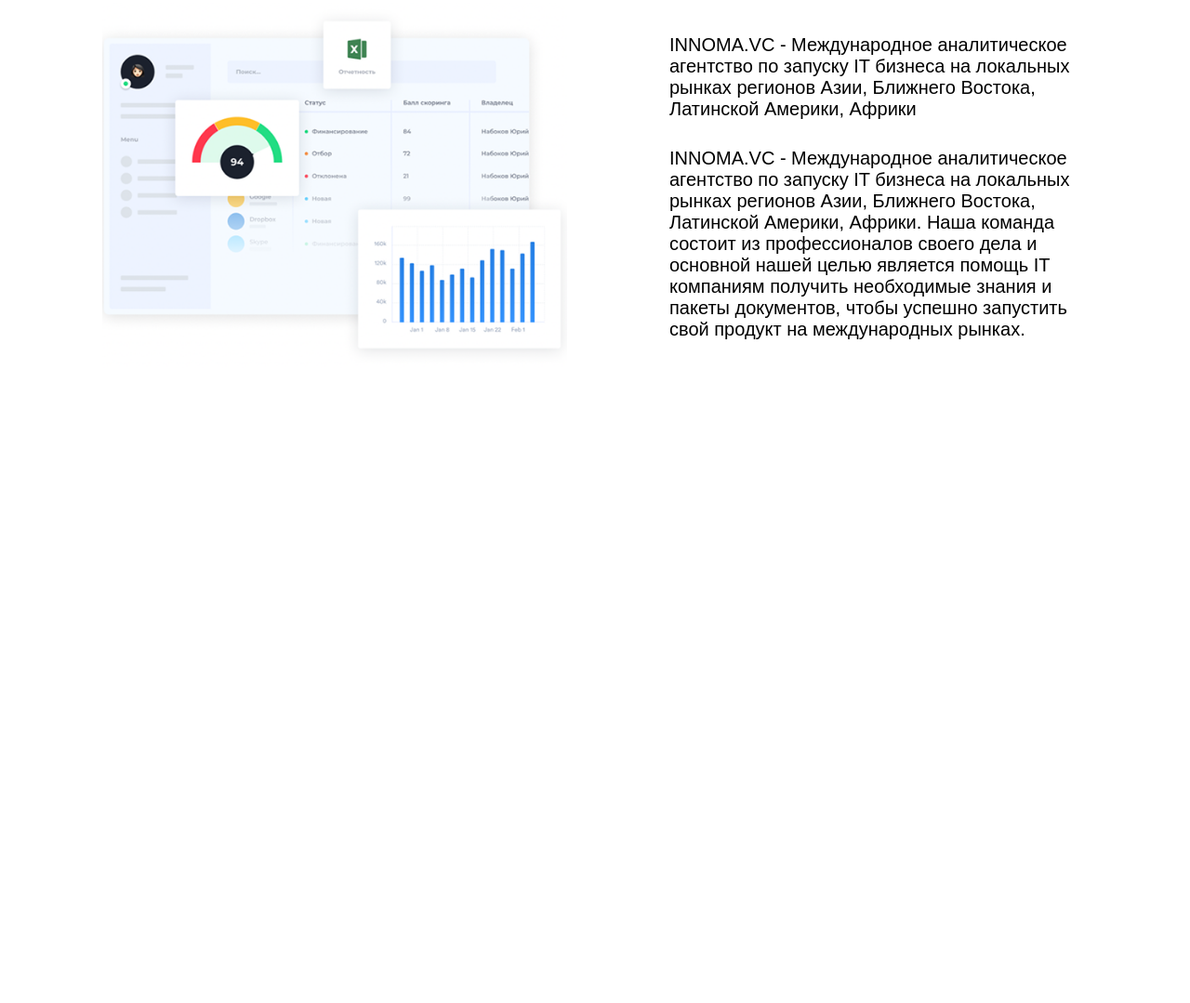
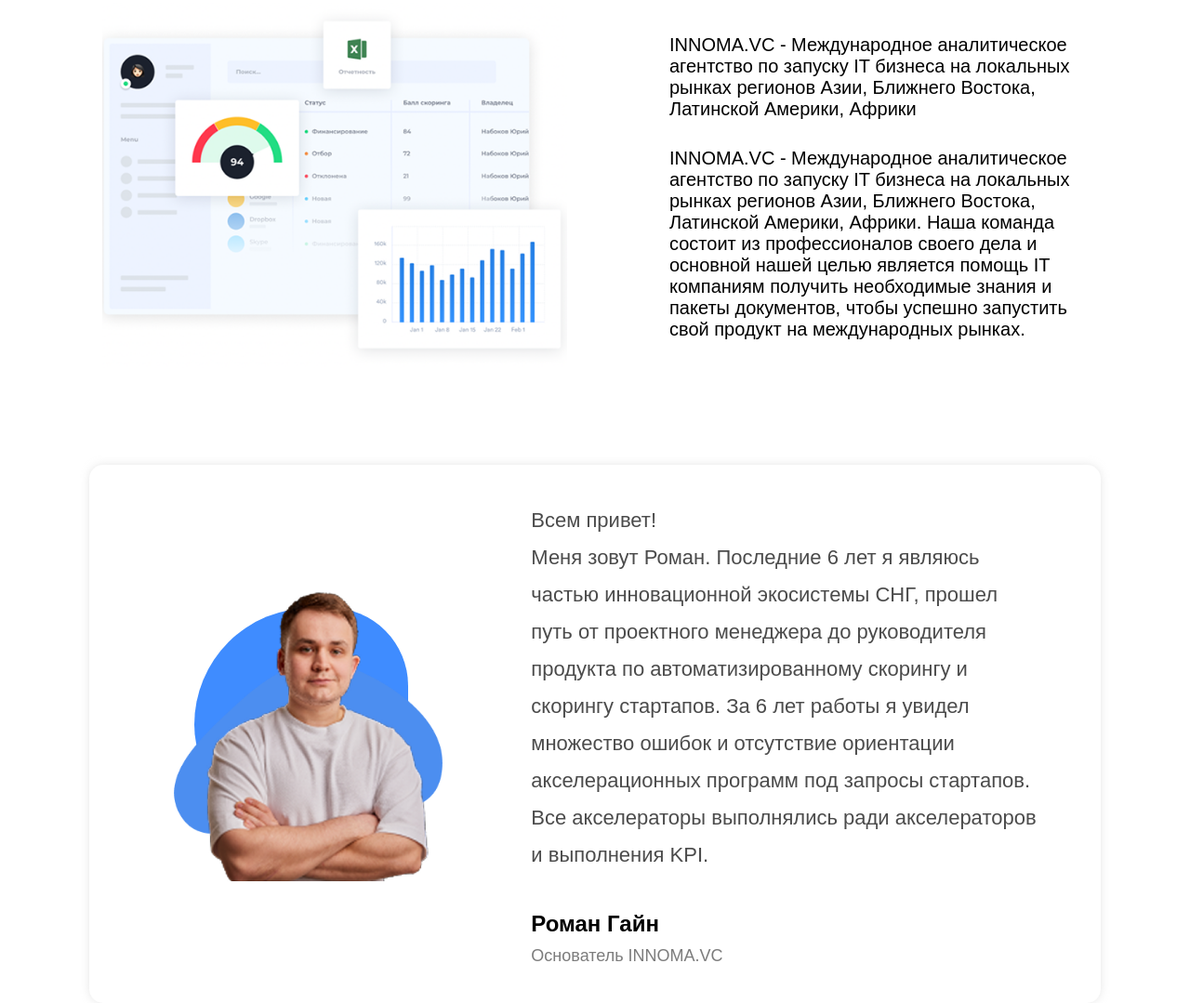
Before and after one commit to abubakrusmon/exam-project-1-week, a plain HTML site: page index.html in a window 1280 px wide. Shown: the part 8327-9406 px from the top of the page at 93% size. Before the commit the page ends 8727 px from the top, so only its background shows below. Drawn offline with Linux system fonts and the light colour scheme.

Commit message:
добавил 13 секцию и адаптив для телефона

```diff
--- a/index.html
+++ b/index.html
@@ -491,6 +491,35 @@
             </div>
                  </div>
         </section>
+        <section class="section13">
+
+    <div class="cardsection13">
+        <div class="leftsection13">
+            <div class="backimgsection13"></div>
+            <img src="./images/Group 841.png" alt="" class="imgsection13">
+        </div>
+        <div class="rightsection13">
+            <p class="textsection13">
+                Всем привет! <br>
+                Меня зовут Роман. Последние 6 лет я являюсь частью
+                инновационной экосистемы СНГ, прошел путь от проектного
+                менеджера до руководителя продукта по автоматизированному
+                скорингу и скорингу стартапов. За 6 лет работы я увидел
+                множество ошибок и отсутствие ориентации акселерационных
+                программ под запросы стартапов. Все акселераторы выполнялись
+                ради акселераторов и выполнения KPI.
+            </p>
+            <div class="bottomsection13">
+                <h3 class="titlesection13">
+                    Роман Гайн
+                </h3>
+                <p class="namesection13">
+                    Основатель INNOMA.VC
+                </p>
+            </div>
+        </div>
+    </div>
+        </section>
     </main>
 </body>
 
--- a/style.css
+++ b/style.css
@@ -393,7 +393,8 @@
     font-size: 34px;
     margin-bottom: 25px;
 }
-.titlesection8{
+
+.titlesection8 {
     margin-left: 300px;
     margin-top: 50px;
 }
@@ -472,14 +473,15 @@
     cursor: pointer;
     font-size: 16px;
 }
-.section9{
+
+.section9 {
     width: 100%;
     display: flex;
     justify-content: center;
     margin-top: 100px;
 }
 
-.backsection9{
+.backsection9 {
     width: 100%;
     height: 500px;
     background-color: #2D8CFF;
@@ -492,26 +494,26 @@
     align-items: center;
 }
 
-.leftsection9{
+.leftsection9 {
     display: flex;
     flex-direction: column;
     row-gap: 30px;
 }
 
-.titlesection9{
+.titlesection9 {
     color: white;
     font-size: 55px;
     width: 550px;
 }
 
-.textsection9{
+.textsection9 {
     color: white;
     font-size: 22px;
     width: 500px;
     line-height: 35px;
 }
 
-.btnsection9{
+.btnsection9 {
     width: 350px;
     height: 70px;
     border: none;
@@ -523,14 +525,14 @@
     cursor: pointer;
 }
 
-.rightsection9{
+.rightsection9 {
     width: 600px;
     display: flex;
     flex-wrap: wrap;
     justify-content: center;
 }
 
-.cardsection9{
+.cardsection9 {
     width: 180px;
     height: 110px;
     background-color: white;
@@ -541,32 +543,35 @@
 
     margin: 10px;
 }
-.imgsection9{
+
+.imgsection9 {
     width: 120px;
 }
-.seciton10{
+
+.seciton10 {
     color: #2D8CFF;
     margin-left: 190px;
     margin-top: 50px;
 }
-.section11{
+
+.section11 {
     width: 100%;
     margin-top: 100px;
 }
 
-.titlesection11{
+.titlesection11 {
     color: #1C80B9;
     margin-left: 180px;
     font-size: 45px;
 }
 
-.obshiydivss11{
+.obshiydivss11 {
     display: flex;
     justify-content: center;
     margin-top: 50px;
 }
 
-.cardsection11{
+.cardsection11 {
     width: 380px;
     background-color: white;
     border-radius: 15px;
@@ -574,7 +579,7 @@
     margin: 15px;
 }
 
-.topsection11{
+.topsection11 {
     display: flex;
     flex-direction: column;
     align-items: center;
@@ -583,37 +588,37 @@
     border-bottom: 1px solid #e5e5e5;
 }
 
-.imgsection11{
+.imgsection11 {
     width: 70px;
 }
 
-.titlecardsection11{
+.titlecardsection11 {
     width: 250px;
     text-align: center;
     margin-top: 20px;
     font-size: 30px;
 }
 
-.centersection11{
+.centersection11 {
     padding: 30px;
     border-bottom: 1px solid #e5e5e5;
 }
 
-.subtitlesection11{
+.subtitlesection11 {
     font-size: 25px;
     margin-bottom: 25px;
 }
 
-.textsection11{
+.textsection11 {
     margin-bottom: 20px;
     font-size: 20px;
 }
 
-.bottomsection11{
+.bottomsection11 {
     padding: 30px;
 }
 
-.rowsection11{
+.rowsection11 {
     display: flex;
     justify-content: space-between;
     border-bottom: 1px solid #e5e5e5;
@@ -622,12 +627,12 @@
     font-size: 20px;
 }
 
-.pricesection11{
+.pricesection11 {
     color: #1C80B9;
     font-weight: 700;
 }
 
-.btnsection11{
+.btnsection11 {
     width: 100%;
     height: 60px;
     margin-top: 30px;
@@ -638,30 +643,108 @@
     font-size: 20px;
     font-weight: 700;
 }
-.section12 h1{
+
+.section12 h1 {
     font-size: 40px;
     color: #1f8de2;
     margin-left: 180px;
     margin-top: 50px;
 }
-.divrightss12 img{
+
+.divrightss12 img {
     width: 500px;
 }
-.divleftss12 p{
+
+.divleftss12 p {
     font-size: 20px;
     width: 450px;
 }
-.divleftss12{
+
+.divleftss12 {
     display: flex;
     flex-direction: column;
     row-gap: 30px;
 }
-.obshiyss12{
+
+.obshiyss12 {
     display: flex;
     justify-content: space-evenly;
     margin-top: 70px;
     align-items: center;
 }
+.section13{
+    width: 100%;
+    display: flex;
+    justify-content: center;
+    margin-top: 100px;
+}
+
+.cardsection13{
+    width: 85%;
+    background-color: white;
+    border-radius: 15px;
+    box-shadow: 0px 0px 10px rgba(194, 194, 194, 0.404);
+
+    display: flex;
+    justify-content: space-evenly;
+    align-items: center;
+
+    padding-top: 40px;
+    padding-bottom: 40px;
+}
+
+.leftsection13{
+    position: relative;
+    width: 350px;
+    height: 350px;
+
+    display: flex;
+    justify-content: center;
+    align-items: center;
+}
+
+.backimgsection13{
+    width: 230px;
+    height: 230px;
+    background-color: #3F8CFF;
+    border-radius: 60% 40% 50% 50%;
+
+    position: absolute;
+    left: 50px;
+    top: 40px;
+}
+
+.imgsection13{
+    width: 300px;
+    position: relative;
+    z-index: 2;
+}
+
+.rightsection13{
+    width: 550px;
+
+    display: flex;
+    flex-direction: column;
+    row-gap: 40px;
+}
+
+.textsection13{
+    font-size: 22px;
+    line-height: 40px;
+    color: #4b4b4b;
+}
+
+.titlesection13{
+    font-size: 24px;
+    color: black;
+}
+
+.namesection13{
+    margin-top: 10px;
+    color: #7c7c7c;
+    font-size: 18px;
+}
+
 @media (max-width: 510px) {
     .header {
         width: 100%;
@@ -846,84 +929,86 @@
     .divimgss7 {
         display: none;
     }
-    .section8{
+
+    .section8 {
         width: 100%;
         padding-top: 50px;
         padding-bottom: 50px;
     }
 
-    .divsection8{
+    .divsection8 {
         width: 100%;
     }
 
-    .titlesection8{
+    .titlesection8 {
         font-size: 30px;
         text-align: center;
     }
 
-    .obshiydivss8{
+    .obshiydivss8 {
         width: 100%;
         margin-top: 30px;
     }
 
-    .cardss8{
+    .cardss8 {
         width: 90%;
         margin: auto;
         margin-bottom: 20px;
     }
 
-    .headerss8{
+    .headerss8 {
         display: flex;
         flex-wrap: wrap;
         justify-content: space-between;
         padding: 15px;
     }
 
-    .leftss8{
+    .leftss8 {
         width: 85%;
     }
 
-    .numberss8{
+    .numberss8 {
         font-size: 18px;
     }
 
-    .textss8{
+    .textss8 {
         font-size: 15px;
         margin-top: 10px;
     }
 
-    .btnss8{
+    .btnss8 {
         width: 30px;
         height: 30px;
     }
 
-    .contentss8{
+    .contentss8 {
         padding: 15px;
     }
 
-    .contentss8 p{
+    .contentss8 p {
         font-size: 14px;
         margin-bottom: 15px;
     }
 
-    .linkss8{
+    .linkss8 {
         font-size: 14px;
     }
 
-    .demoss8{
+    .demoss8 {
         width: 90%;
         margin: auto;
         margin-bottom: 20px;
         padding: 15px;
     }
 
-    .mainbtnss8{
+    .mainbtnss8 {
         width: 90%;
         height: 50px;
         margin-left: 20px;
         border-radius: 10px;
     }
-    .titlesection8{
+
+    .titlesection8 {
         margin-left: 0;
         font-size: 30px;
         width: 300px;
@@ -931,12 +1016,13 @@
         margin: auto;
         margin-top: 50px;
     }
-    .section9{
+
+    .section9 {
         width: 100%;
         margin-top: 50px;
     }
 
-    .backsection9{
+    .backsection9 {
         width: 95%;
         height: auto;
         flex-direction: column;
@@ -945,125 +1031,184 @@
         row-gap: 40px;
     }
 
-    .leftsection9{
+    .leftsection9 {
         align-items: center;
     }
 
-    .titlesection9{
+    .titlesection9 {
         width: 90%;
         font-size: 32px;
         text-align: center;
     }
 
-    .textsection9{
+    .textsection9 {
         width: 90%;
         font-size: 17px;
         line-height: 28px;
         text-align: center;
     }
 
-    .btnsection9{
+    .btnsection9 {
         width: 90%;
         height: 55px;
         font-size: 18px;
     }
 
-    .rightsection9{
+    .rightsection9 {
         width: 100%;
         justify-content: center;
     }
 
-    .cardsection9{
+    .cardsection9 {
         width: 140px;
         height: 90px;
         margin: 8px;
     }
 
-    .imgsection9{
+    .imgsection9 {
         width: 90px;
     }
-    .seciton10 h1{
+
+    .seciton10 h1 {
         margin-left: 20px;
     }
-    .seciton10{
+
+    .seciton10 {
         margin-left: 0;
     }
-    .section11{
+
+    .section11 {
         width: 100%;
         margin-top: 50px;
     }
 
-    .titlesection11{
+    .titlesection11 {
         margin-left: 0;
         text-align: center;
         font-size: 35px;
     }
 
-    .obshiydivss11{
+    .obshiydivss11 {
         flex-direction: column;
         align-items: center;
         margin-top: 30px;
     }
 
-    .cardsection11{
+    .cardsection11 {
         width: 90%;
         margin-bottom: 30px;
     }
 
-    .topsection11{
+    .topsection11 {
         padding-top: 30px;
         padding-bottom: 30px;
     }
 
-    .imgsection11{
+    .imgsection11 {
         width: 60px;
     }
 
-    .titlecardsection11{
+    .titlecardsection11 {
         width: 90%;
         font-size: 26px;
     }
 
-    .centersection11{
+    .centersection11 {
         padding: 20px;
     }
 
-    .subtitlesection11{
+    .subtitlesection11 {
         font-size: 22px;
         margin-bottom: 20px;
     }
 
-    .textsection11{
+    .textsection11 {
         font-size: 17px;
         margin-bottom: 15px;
     }
 
-    .bottomsection11{
+    .bottomsection11 {
         padding: 20px;
     }
 
-    .rowsection11{
+    .rowsection11 {
         font-size: 17px;
         padding-top: 12px;
         padding-bottom: 12px;
     }
 
-    .btnsection11{
+    .btnsection11 {
         height: 55px;
     }
-    .obshiyss12{
+
+    .obshiyss12 {
         flex-direction: column;
     }
-    .divrightss12 img{
+
+    .divrightss12 img {
         width: 90%;
     }
-    .divrightss12{
+
+    .divrightss12 {
         display: flex;
         justify-content: center;
     }
-    .divleftss12 p{
+
+    .divleftss12 p {
         width: 80%;
         margin: auto;
         margin-top: 50px;
     }
+
+    .section13{
+        width: 100%;
+        margin-top: 50px;
     }
+
+    .cardsection13{
+        width: 90%;
+        flex-direction: column;
+        padding-top: 30px;
+        padding-bottom: 30px;
+    }
+
+    .leftsection13{
+        width: 100%;
+        height: 300px;
+    }
+
+    .backimgsection13{
+        width: 180px;
+        height: 180px;
+        left: 80px;
+        top: 40px;
+    }
+
+    .imgsection13{
+        width: 230px;
+    }
+
+    .rightsection13{
+        width: 90%;
+        row-gap: 30px;
+    }
+
+    .textsection13{
+        font-size: 16px;
+        line-height: 30px;
+        text-align: center;
+    }
+
+    .bottomsection13{
+        text-align: center;
+    }
+
+    .titlesection13{
+        font-size: 22px;
+    }
+
+    .namesection13{
+        font-size: 16px;
+    }
+
+}
```
Also changed, not shown: images/Group 841.png (added). Lines whose indentation alone changed are shown as unchanged.
